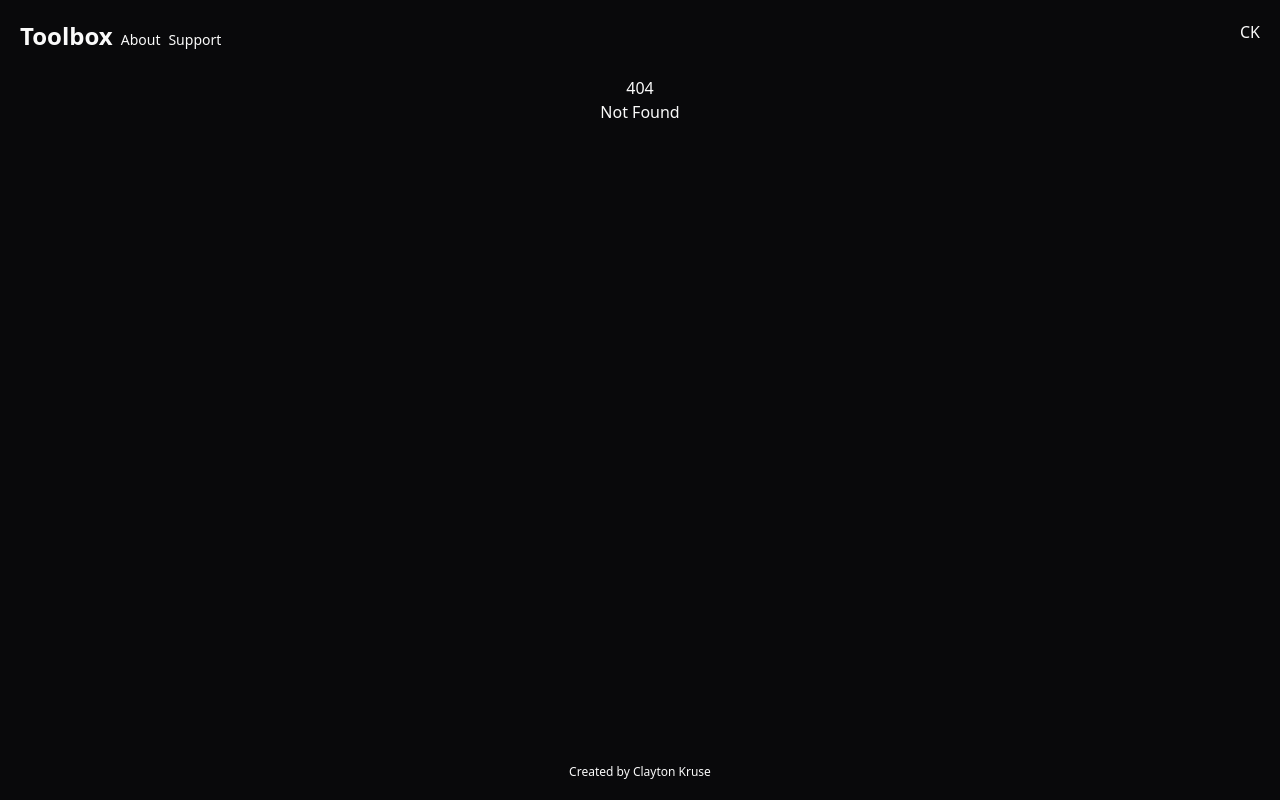
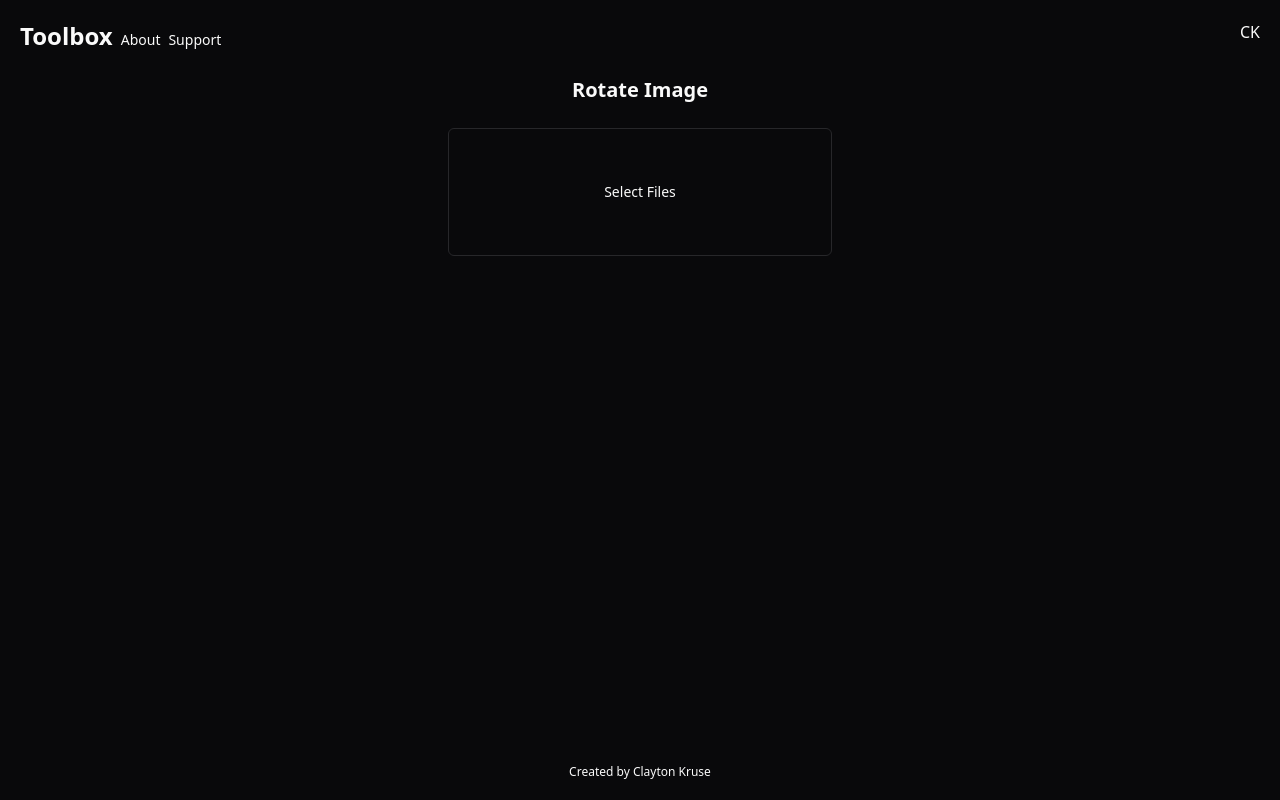
Before and after one commit to claytonkruse/ihatewebp, a SvelteKit app: page /rotate in a window 1280 px wide. Before the commit this address had no page. Built offline with nearby package versions, Linux system fonts and the light colour scheme.

Commit message:
added rotate tool

```diff
--- a/src/lib/components/FileSelector.svelte
+++ b/src/lib/components/FileSelector.svelte
@@ -5,15 +5,24 @@
 	let inputMessage = $state('Loading...');
 	let fileInput: HTMLInputElement | undefined = $state();
 
-	let { files = $bindable() }: { files: FileList | undefined } = $props();
+	let {
+		files = $bindable(),
+		onChange,
+		children
+	}: {
+		files?: FileList;
+		onChange?: Function;
+		children?: any;
+	} = $props();
 
-	function handleChange() {
+	async function handleChange() {
 		inputMessage = `Select Files`;
 		document.body.classList.remove('border-zinc-500', 'border-8');
 		if (files?.length) {
 			if (files.length === 1) inputMessage = 'Selected 1 file.';
 			else inputMessage = `Selected ${files.length} files.`;
 		}
+		if (onChange) await onChange();
 	}
 
 	function changeFiles(newFiles: FileList) {
@@ -59,8 +68,7 @@
 	{ondragleave}
 />
 
-<label class="mb-3 block" for="file-input">
-	<Button variant="outline" class="h-32 w-full" onclick={() => fileInput?.click()}>
+<label class="block" for="file-input">
 	<input
 		class="hidden"
 		id="file-input"
@@ -71,6 +79,14 @@
 		bind:files
 		onchange={handleChange}
 	/>
+
+	<Button
+		variant="outline"
+		class="hidden h-32 w-full last:block"
+		onclick={() => fileInput?.click()}
+	>
 		{inputMessage}
 	</Button>
+
+	{@render children?.()}
 </label>
--- /dev/null
+++ b/src/lib/imageUtils.ts
@@ -0,0 +1,48 @@
+export function getImgFromUrl(url: URL | string): Promise<HTMLImageElement> {
+	return new Promise((res, rej) => {
+		const img = new Image();
+		img.addEventListener('error', () => rej());
+		img.addEventListener('load', () => res(img));
+
+		img.src = new URL(url).href;
+	});
+}
+
+export function getDataURLFromFile(file: File): Promise<string> {
+	return new Promise((res, rej) => {
+		const reader = new FileReader();
+		reader.addEventListener('error', () => rej());
+		reader.addEventListener('load', () => {
+			res(reader.result as string);
+		});
+		reader.readAsDataURL(file);
+	});
+}
+
+export async function rotate(oldURL: string): Promise<string> {
+	const canvas = document.createElement('canvas');
+	const ctx = canvas.getContext('2d')!;
+
+	const img = await getImgFromUrl(oldURL);
+
+	canvas.width = img.height;
+	canvas.height = img.width;
+	ctx.rotate(Math.PI / 2);
+	ctx.translate(0, 0 - canvas.width);
+	ctx.drawImage(img, 0, 0);
+
+	const url = canvas.toDataURL('image/png');
+
+	img.remove();
+	canvas.remove();
+
+	return url;
+}
+
+export function download(url: string, name: string) {
+	const a = document.createElement('a');
+	a.href = url;
+	a.download = name;
+	a.click();
+	a.remove();
+}
--- a/src/lib/utils.ts
+++ b/src/lib/utils.ts
@@ -1,5 +1,5 @@
-import { type ClassValue, clsx } from "clsx";
-import { twMerge } from "tailwind-merge";
+import { type ClassValue, clsx } from 'clsx';
+import { twMerge } from 'tailwind-merge';
 
 export function cn(...inputs: ClassValue[]) {
 	return twMerge(clsx(inputs));
--- a/src/routes/+page.svelte
+++ b/src/routes/+page.svelte
@@ -27,10 +27,27 @@
 		</ul>
 	</nav>
 
-	<!-- <h3 class="text-lg">Edit Images</h3>
+	<br />
+	<h3 class="text-lg font-bold">Edit Images</h3>
 	<nav>
 		<ul class="flex justify-center gap-1">
-			<li><Button variant="outline" href="/aspect-ratio/">Aspect Ratio Tool</Button></li>
+			<li><Button variant="outline" href="/rotate/">Rotate Tool</Button></li>
+			<!-- <li><Button variant="outline" href="/aspect-ratio/">Aspect Ratio Tool</Button></li> -->
 		</ul>
-	</nav> -->
+	</nav>
+
+	<br /><br />
+	<h3 class="text-lg font-bold">External Tools</h3>
+	<nav>
+		<ul>
+			<li>
+				<Button
+					variant="link"
+					rel="nofollow noopener"
+					target="_blank"
+					href="https://favicon.io/favicon-generator/">Simple Favicon Maker</Button
+				>
+			</li>
+		</ul>
+	</nav>
 </div>
--- /dev/null
+++ b/src/routes/rotate/+page.svelte
@@ -0,0 +1,44 @@
+<script lang="ts">
+	import FileSelector from '$lib/components/FileSelector.svelte';
+	import Button from '$lib/components/ui/button/button.svelte';
+
+	let files: FileList | undefined = $state();
+
+	let src: string | undefined = $state();
+
+	import { getDataURLFromFile, rotate, download } from '$lib/imageUtils';
+	async function onChange() {
+		if (!files) return;
+		src = await rotate(await getDataURLFromFile(files[0]));
+	}
+
+	async function onclick() {
+		if (!src) return;
+		src = await rotate(src);
+	}
+</script>
+
+<div class="m-auto max-w-sm">
+	<h1 class="text-xl font-bold">Rotate Image</h1>
+
+	{#if src}
+		<br />
+		<div class="text-center">
+			<Button {onclick}>Rotate</Button>
+		</div>
+	{/if}
+	<br />
+	<FileSelector bind:files {onChange}>
+		{#if src}
+			<img class="m-auto max-h-96" {src} alt="Rotated" />
+		{/if}
+	</FileSelector>
+	{#if src}
+		<br />
+		<div class="text-center">
+			<Button onclick={() => download(src!, 'rotated_' + files![0].name.split('.')[0] + '.png')}
+				>Save Image</Button
+			>
+		</div>
+	{/if}
+</div>
--- a/src/routes/to/[format]/+page.svelte
+++ b/src/routes/to/[format]/+page.svelte
@@ -52,6 +52,7 @@
 					const reader = new FileReader();
 					reader.addEventListener('load', () => res2(reader.result as string));
 					reader.addEventListener('error', () => rej2());
+
 					reader.readAsDataURL(file);
 				});
 			}).catch(() => (error += `Was unable to convert "${file.name}".`))) as HTMLImageElement;
@@ -129,6 +130,7 @@
 			<FileSelector bind:files />
 
 			{#if numFiles}
+				<br />
 				{#if numFiles > 1}
 					<label for="asarchive" class="mb-2 block">
 						<input
```
Also changed, not shown: 1 other file (tests, documents, lock files or other folders). Lines whose indentation alone changed are shown as unchanged.
